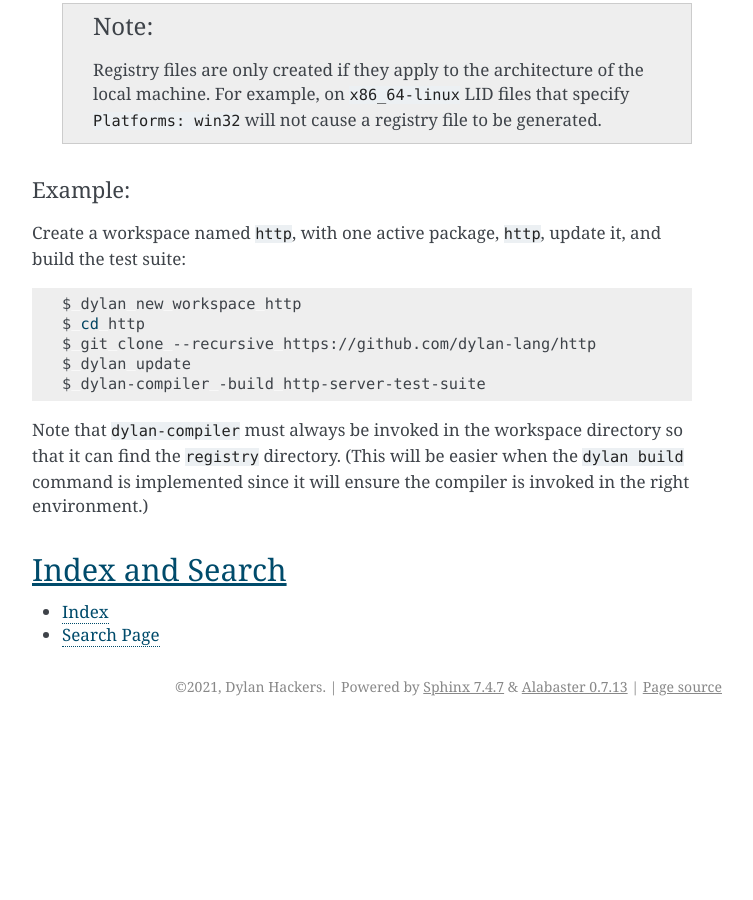
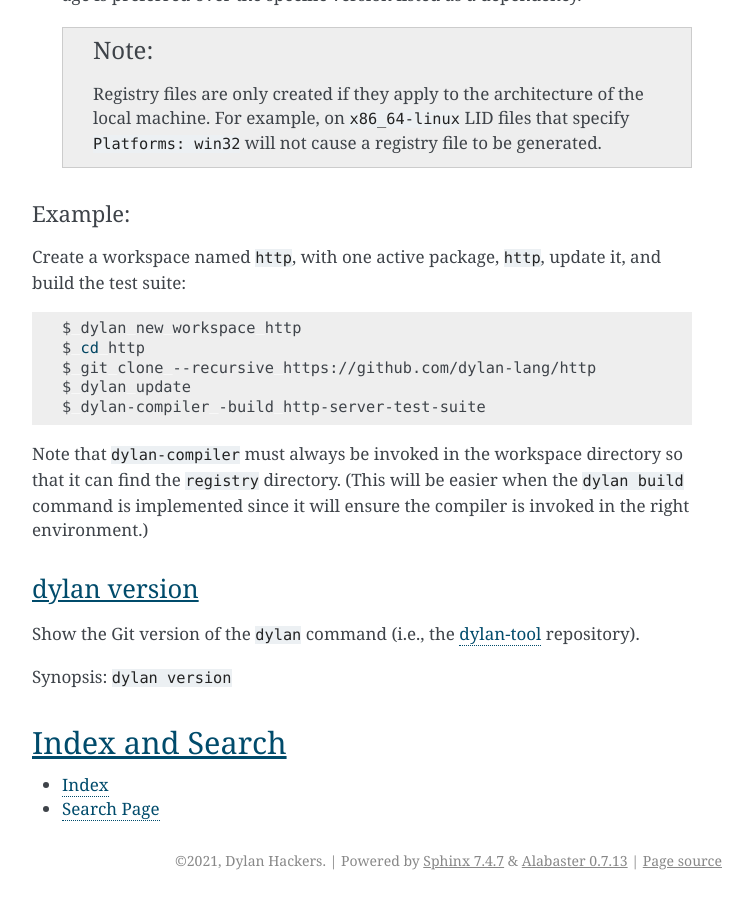
Before and after one commit to dylan-lang/dylan-tool, a Sphinx documentation site: the page built from documentation/source/index.rst, in a window 1280 px wide and 900 px high, scrolled down 7412 px. Shown: the whole window, without its empty margins (388-1141 px from the left). Built offline with Sphinx 7.4.7, drawn with Linux system fonts in a browser that asks for light colours; before the commit the page ends 8138 px from its top, so only the background shows below that; some of the changed text lies outside the part shown.

Commit message:
Document the dylan version subcommand

```diff
--- a/documentation/source/index.rst
+++ b/documentation/source/index.rst
@@ -390,6 +390,19 @@ so that it can find the ``registry`` directory. (This will be easier when the
 invoked in the right environment.)
 
 
+.. index::
+   single: dylan version subcommand
+   single: subcommand; dylan version
+
+dylan version
+-------------
+
+Show the Git version of the ``dylan`` command (i.e., the `dylan-tool
+<https://github.com/dylan-lang/dylan-tool>`_ repository).
+
+Synopsis: ``dylan version``
+
+
 Index and Search
 ================
 
```
